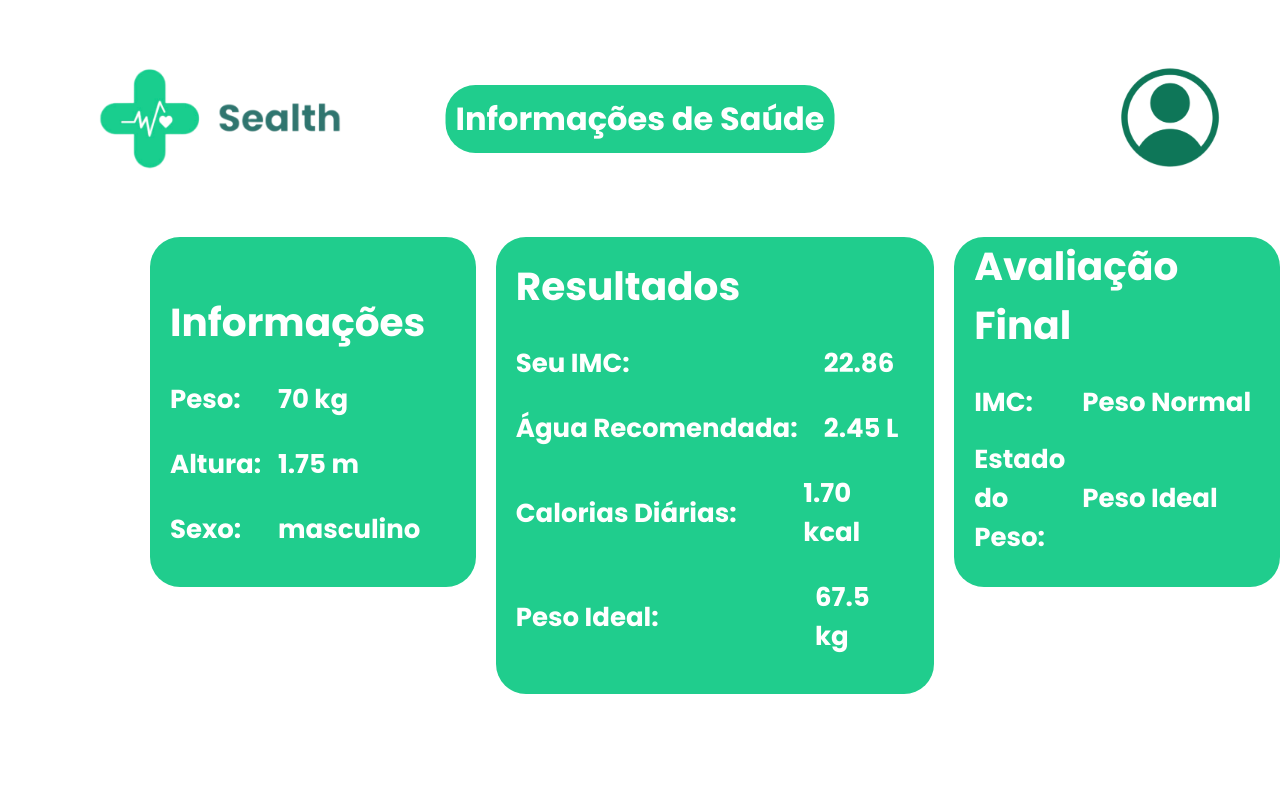
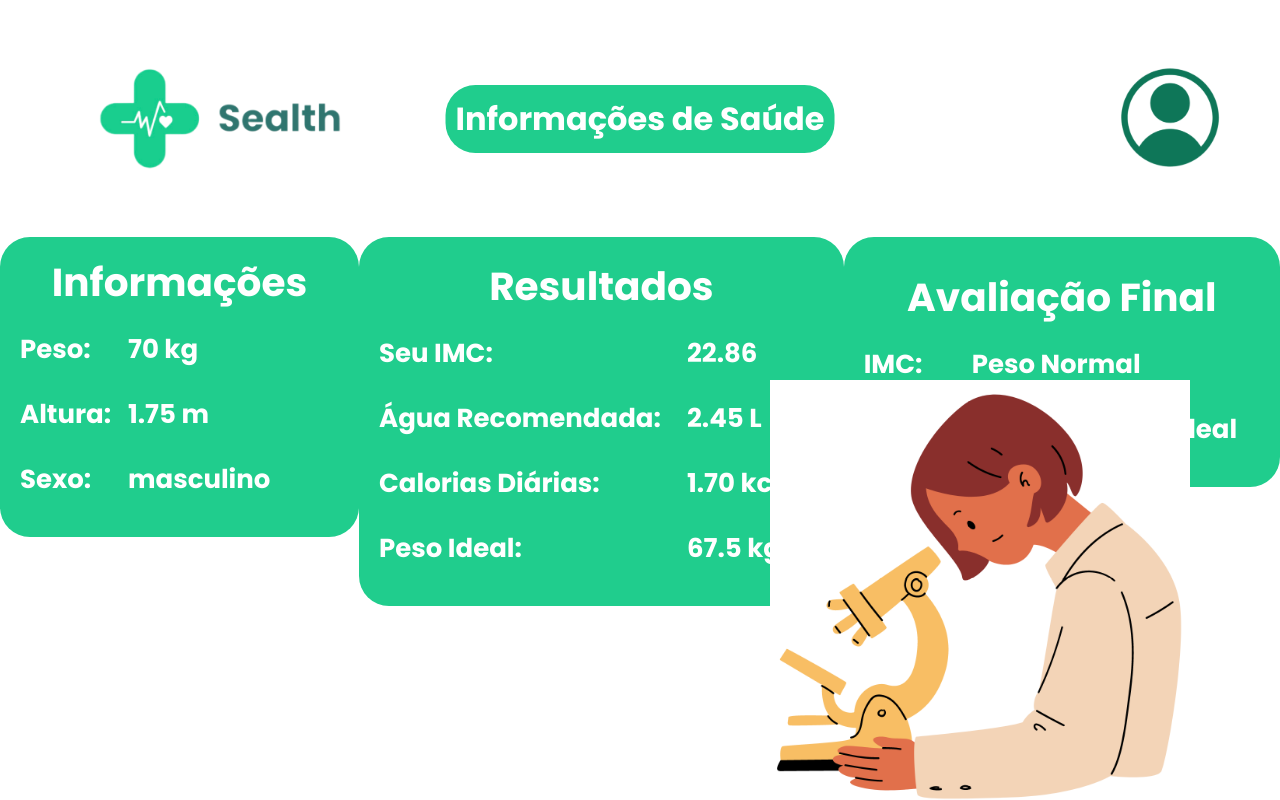
Before and after one commit to llucaschagass/Projeto-Sealth-Angular, an Angular app: page /health in a window 1280 px wide. Built offline with nearby package versions, Linux system fonts and the light colour scheme.

Commit message:
feat: criando os modulos dentro de health

```diff
--- a/src/app/pages/health/health.component.html
+++ b/src/app/pages/health/health.component.html
@@ -71,7 +71,7 @@
                 <div class="info-text">{{ userImcEvaluation }}</div>
             </div>
             <div class="info-item">
-                <div class="label-wrapper">
+                <div class="label-wrapper-final">
                     <label for="weight-status">Estado do Peso:</label>
                 </div>
                 <div class="info-text">{{ userWeightStatus }}</div>
@@ -79,3 +79,5 @@
         </div>
     </div>
 </div>
+
+<img src="/assets/png/doctor-background.png" alt="Imagem" class="image-corner">
--- a/src/app/pages/health/health.component.scss
+++ b/src/app/pages/health/health.component.scss
@@ -41,12 +41,14 @@
 
 .modules-container {
     display: flex;
+    justify-content:  space-around;
+    width: 100%;
 }
 
 .health-module {
     position: relative;
     width: 370px;
-    height: 350px;
+    height: 300px;
     background-color: $primary-color;
     border-radius: 30px;
     display: flex;
@@ -61,41 +63,13 @@
     font-weight: bold;
     transition: transform 0.3s ease;
     cursor: pointer;
-    margin-left: 150px;
+
 
     &:hover {
         transform: translateY(-5px);
         box-shadow: 0 6px 6px 0 rgba(0, 0, 0, 0.5);
     }
 }
-
-.module-title {
-    color: white;
-    margin-bottom: 10px;
-    align-self: flex-start;
-}
-
-.info-container {
-    margin-top: 10px;
-}
-
-.info-item {
-    display: flex;
-    align-items: center;
-    margin-bottom: 10px;
-}
-
-.label-wrapper {
-    width: 100px;
-}
-
-.info-text {
-    color: white;
-    padding: 8px;
-    border-radius: 5px;
-}
-
-//results module
 .results-module {
     position: relative;
     width: 500px;
@@ -114,13 +88,52 @@
     font-weight: bold;
     transition: transform 0.3s ease;
     cursor: pointer;
-    margin-left: 20px;
+
+
 
     &:hover {
         transform: translateY(-5px);
         box-shadow: 0 6px 6px 0 rgba(0, 0, 0, 0.5);
     }
 }
+
+
+
+.module-title {
+    color: white;
+    display: flex;
+    align-items: center;
+    align-self: center;
+    justify-content: center;
+
+
+}
+
+.info-container {
+    margin-top: 10px;
+}
+
+.info-item {
+    display: flex;
+    align-items: center;
+    margin-bottom: 10px;
+}
+
+.label-wrapper {
+    width: 100px;
+}
+.label-wrapper-final {
+    width: 230px;
+}
+
+.info-text {
+    color: white;
+    padding: 8px;
+    border-radius: 5px;
+}
+
+//results module
+
 
 .results-module .module-title {
     color: white;
@@ -148,8 +161,8 @@
 
 .health-evaluation {
     position: relative;
-    width: 370px;
-    height: 350px;
+    width: 450px;
+    height: 250px;
     background-color: $primary-color;
     border-radius: 30px;
     display: flex;
@@ -164,10 +177,19 @@
     font-weight: bold;
     transition: transform 0.3s ease;
     cursor: pointer;
-    margin-left: 20px;
+
 
     &:hover {
         transform: translateY(-5px);
         box-shadow: 0 6px 6px 0 rgba(0, 0, 0, 0.5);
     }
 }
+
+.image-corner {
+    position: fixed;
+    bottom: 0;
+    right: 90px;
+    width: 420px;
+    height: auto;
+
+}
```
Also changed, not shown: src/assets/png/doctor-background.png (added).
